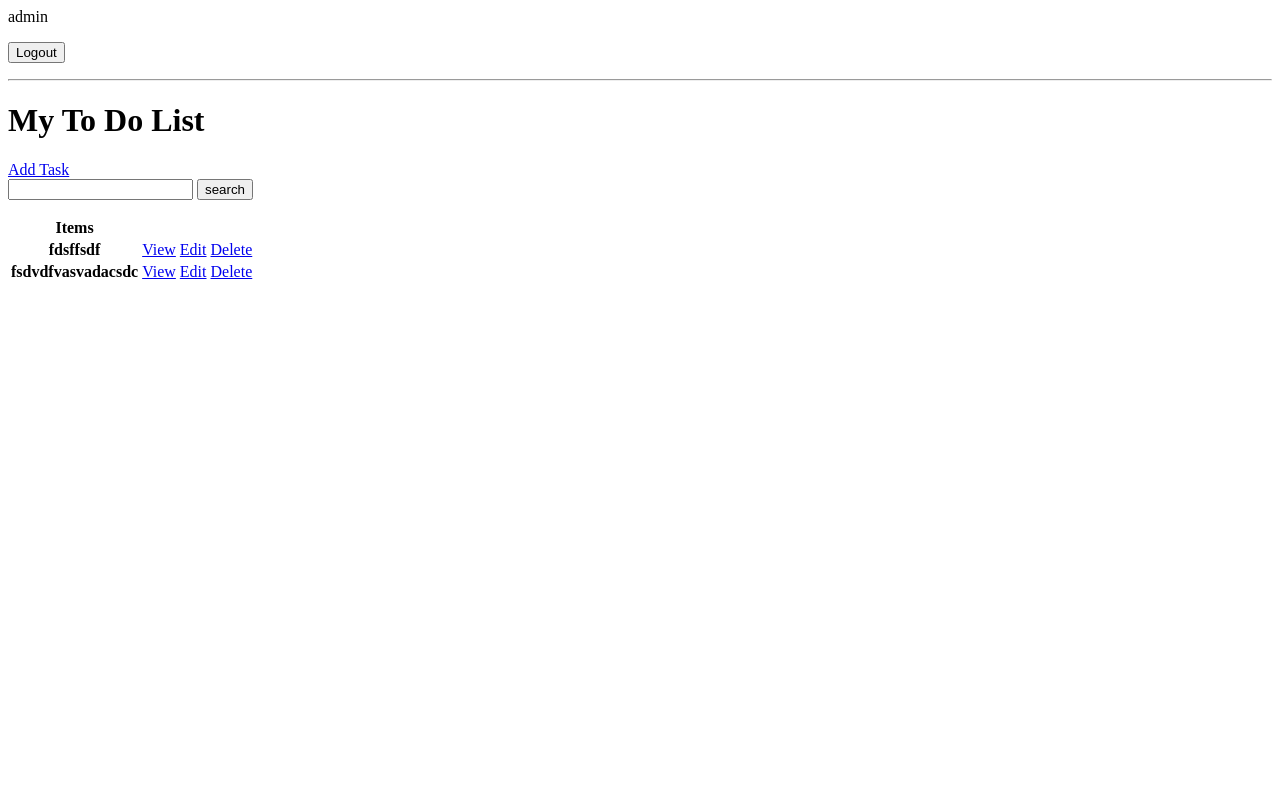
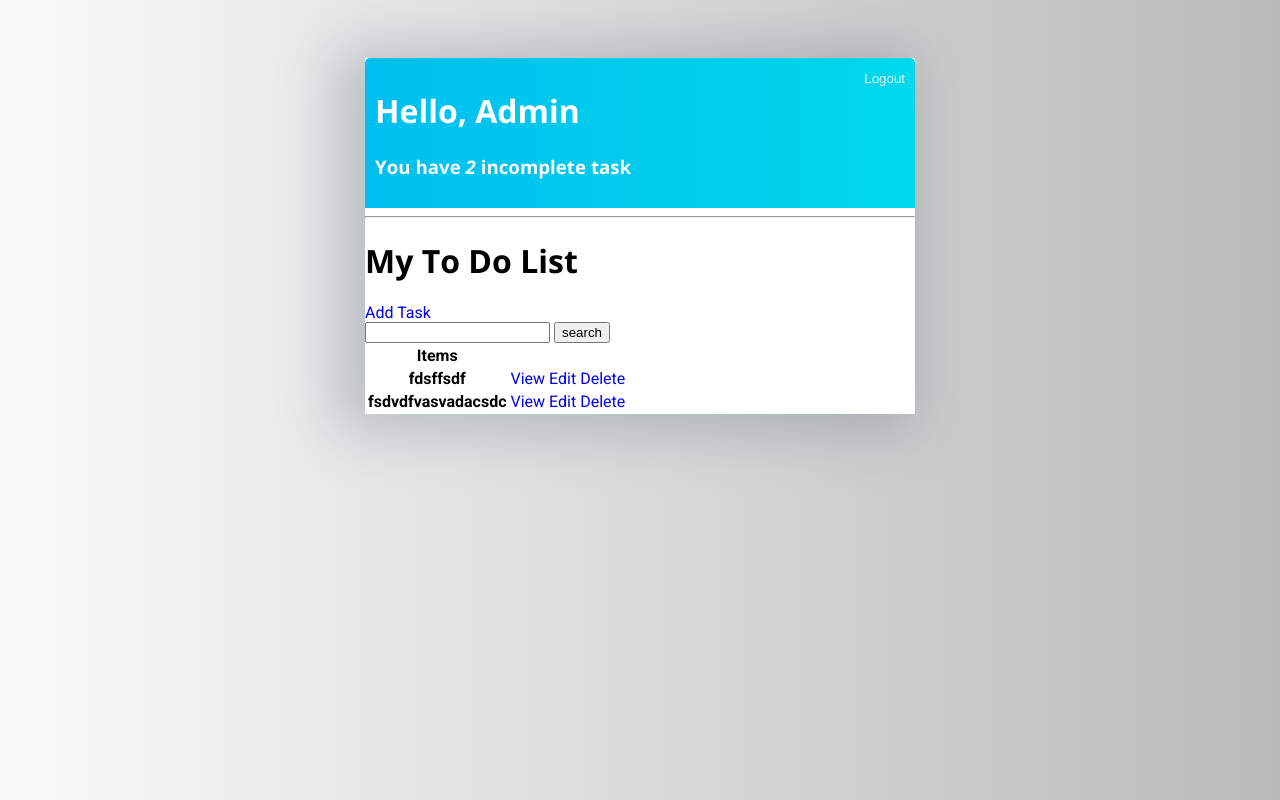
Before and after one commit to fdavis10/django-to-do-list, a Django app: page / in a window 1280 px wide. Run offline with Django 5.2, Linux system fonts and the light colour scheme; a user stored in the database is signed in; data comes from the database, SQL or seed files in the repository; both versions use the stored data as it was after the commit.

Commit message:
add some frontend

```diff
--- /dev/null
+++ b/todo/main/static/css/base.css
@@ -0,0 +1,41 @@
+@import url('https://fonts.googleapis.com/css2?family=Open+Sans:ital,wght@0,300..800;1,300..800&family=Roboto:ital,wght@0,100;0,300;0,400;0,500;0,700;0,900;1,100;1,300;1,400;1,500;1,700;1,900&display=swap');
+
+body{
+    font-family: "Roboto", serif;
+    background: -webkit-linear-gradient(90deg, #fafafa,#bababa);
+    background: linear-gradient(90deg, #fafafa,#bababa);
+    padding-top: 50px;
+}
+
+a{
+    text-decoration: none;
+}
+
+h1, h2, h3, h4, h5, h6{
+    font-family: "Open Sans", serif;
+}
+
+button {
+    background: none;
+    border: none;
+    padding: 0;
+    color:aliceblue
+}
+
+
+.container{
+    max-width: 550px;
+    margin: auto;
+    background-color: #FFFF;
+    box-shadow: -17px 4px 55px 14px rgba(34, 60, 80, 0.23);
+}
+
+.header_bar{
+    display: flex;
+    justify-content: space-between;
+    color: white;
+    padding: 10px;
+    border-radius: 5px 5px 0 0;
+    background: -webkit-linear-gradient(90deg, #00bff0,#00d8eb);
+    background: linear-gradient(90deg, #00bff0,#00d8eb);
+}
--- /dev/null
+++ b/todo/main/templates/main/base.html
@@ -0,0 +1,16 @@
+{% load static %}
+<!DOCTYPE html>
+<html lang="en">
+<head>
+    <meta charset="UTF-8">
+    <meta name="viewport" content="width=device-width, initial-scale=1.0">
+    <title>{% block title %}{% endblock title %}</title>
+    <link rel="stylesheet" type="text/css" href="{% static 'css/base.css' %}"/>
+</head>
+<body>
+    <div class="container">
+        {% block content %}
+        {% endblock content %}
+    </div>
+</body>
+</html>
--- a/todo/main/templates/main/register.html
+++ b/todo/main/templates/main/register.html
@@ -1,3 +1,8 @@
+{% extends 'main/base.html' %}
+{% load static %}
+{% block title %}Регистрация{% endblock title %}
+
+{% block content %}
 <h1>Register</h1>
 
 <form method="POST">
@@ -5,3 +10,4 @@
     {{form.as_p}}
     <input type="submit" value="Register" id="">
 </form>
+{% endblock content %}
--- a/todo/main/templates/main/task_list.html
+++ b/todo/main/templates/main/task_list.html
@@ -1,5 +1,14 @@
-{% if request.user.is_authenticated %}
-    <p>{{request.user}}</p>
+{% extends 'main/base.html' %}
+{% load static %}
+{% block title %}Список заданий{% endblock title %}
+
+{% block content %}
+<div class="header_bar">
+    <div class="greet_user">
+        <h1>Hello, {{request.user|title}}</h1>
+        <h3><span class="number_tasks">You have <i>{{count}}</i> incomplete task</span></h3>
+    </div>
+    {% if request.user.is_authenticated %}
     <form action="{% url 'logout' %}" method="POST">
         {% csrf_token %}
         <button type="submit">Logout</button>
@@ -7,6 +16,7 @@
 {% else %}
     <a href="{% url 'login' %}">Login</a>
 {% endif %}
+</div>
 
 
 <hr>
@@ -38,3 +48,4 @@
         <h3>No items in list</h3>
     {% endfor %}
 </table>
+{% endblock content %}
--- a/todo/todo/urls.py
+++ b/todo/todo/urls.py
@@ -16,8 +16,14 @@ Including another URLconf
 """
 from django.contrib import admin
 from django.urls import path, include
+from django.conf.urls.static import static
+from django.conf import settings
 
 urlpatterns = [
     path('admin/', admin.site.urls),
     path('', include('main.urls'))
 ]
+
+if settings.DEBUG:
+    urlpatterns += static(settings.MEDIA_URL,
+                          document_root=settings.MEDIA_ROOT)
```
Also changed, not shown: todo/main/templates/main/login.html (+18 -7 lines), todo/main/templates/main/main.html (deleted, +0 -12 lines), todo/main/templates/main/task_confirm_delete.html (+7 -0 lines), todo/main/templates/main/task_detail.html (+8 -0 lines), todo/main/templates/main/task_form.html (+7 -0 lines), todo/todo/settings.py (+8 -1 lines), todo/db.sqlite3.
